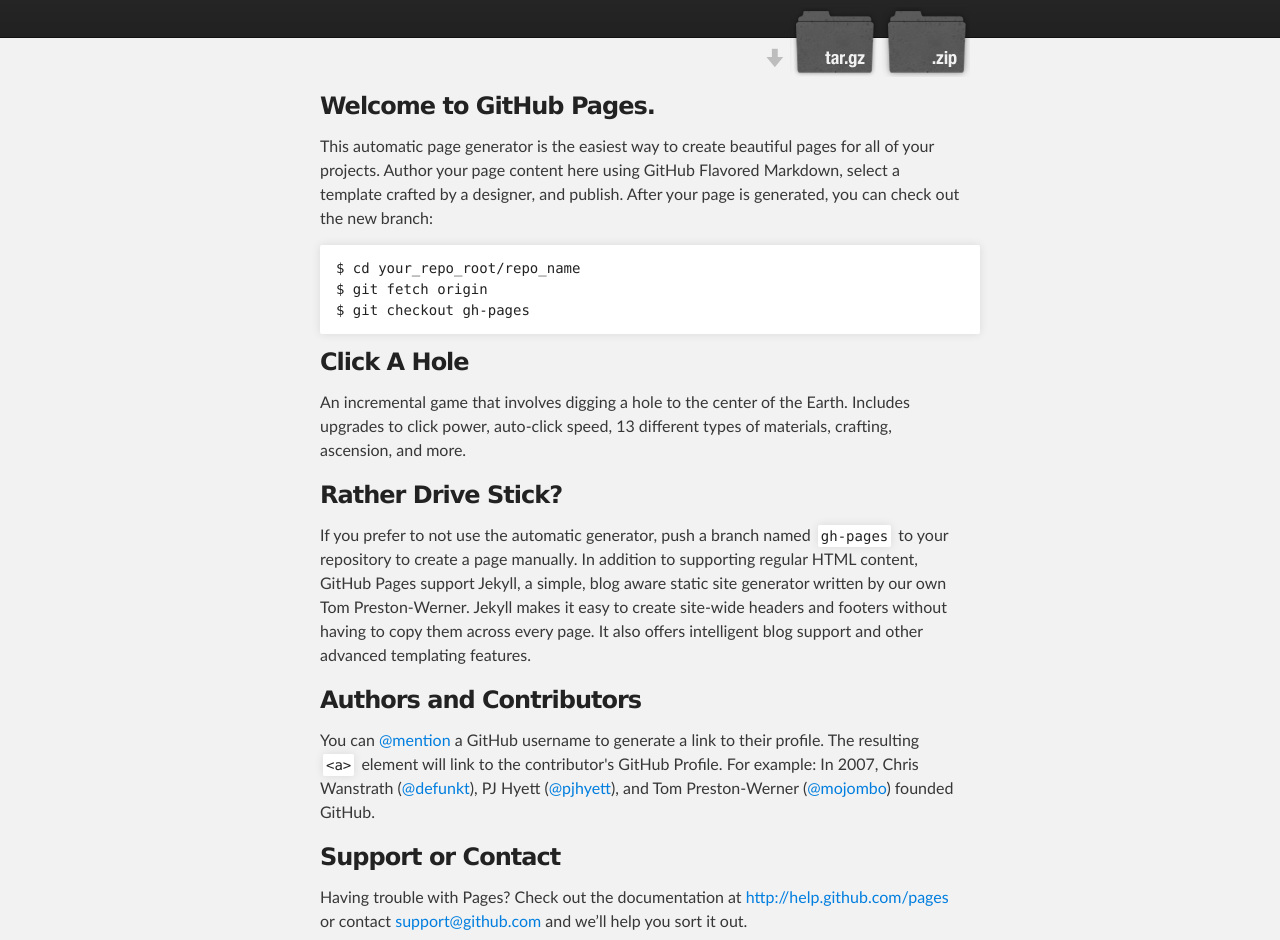
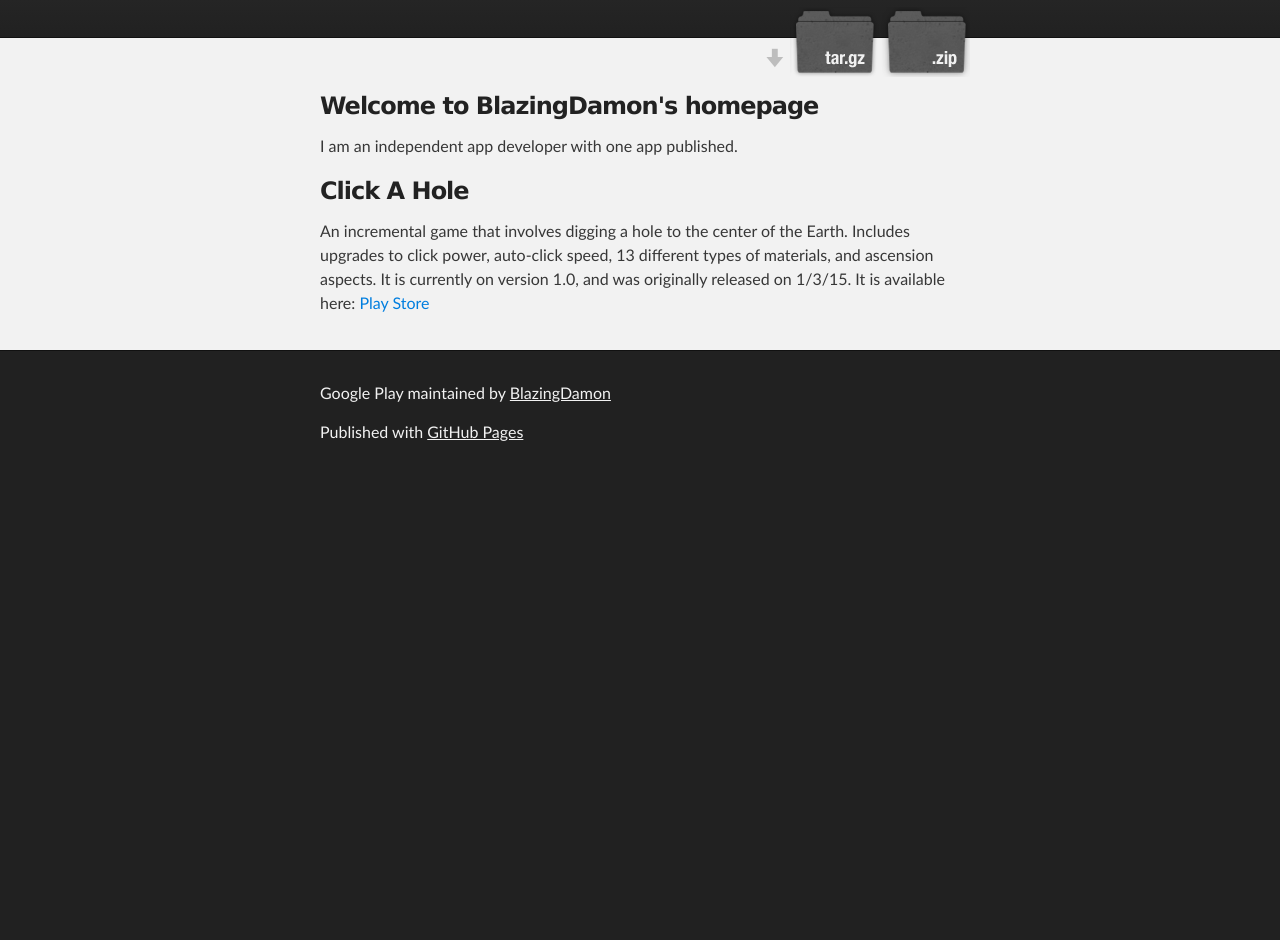
Before and after one commit to BlazingDamon/googleplay, a plain HTML site: page index.html in a window 1280 px wide. Shown: the part 172-1112 px from the top of the page. After the commit the page ends 800 px from the top, so only its background shows below. Drawn offline with Linux system fonts and the light colour scheme.

```diff
--- a/index.html
+++ b/index.html
@@ -4,11 +4,11 @@
   <head>
     <meta charset='utf-8'>
     <meta http-equiv="X-UA-Compatible" content="chrome=1">
-    <meta name="description" content="Googleplay : Information about my Google Play Apps">
+    <meta name="description" content="Google Play : Information about my Google Play Apps">
 
     <link rel="stylesheet" type="text/css" media="screen" href="stylesheets/stylesheet.css">
 
-    <title>Googleplay</title>
+    <title>Google Play</title>
   </head>
 
   <body>
@@ -18,7 +18,7 @@
         <header class="inner">
           <a id="forkme_banner" href="https://github.com/BlazingDamon/googleplay">View on GitHub</a>
 
-          <h1 id="project_title">Googleplay</h1>
+          <h1 id="project_title">Google Play</h1>
           <h2 id="project_tagline">Information about my Google Play Apps</h2>
 
             <section id="downloads">
@@ -32,41 +32,21 @@
     <div id="main_content_wrap" class="outer">
       <section id="main_content" class="inner">
         <h3>
-<a id="welcome-to-github-pages" class="anchor" href="#welcome-to-github-pages" aria-hidden="true"><span class="octicon octicon-link"></span></a>Welcome to GitHub Pages.</h3>
+<a id="welcome-to-blazingdamons-homepage" class="anchor" href="#welcome-to-blazingdamons-homepage" aria-hidden="true"><span class="octicon octicon-link"></span></a>Welcome to BlazingDamon's homepage</h3>
 
-<p>This automatic page generator is the easiest way to create beautiful pages for all of your projects. Author your page content here using GitHub Flavored Markdown, select a template crafted by a designer, and publish. After your page is generated, you can check out the new branch:</p>
-
-<pre><code>$ cd your_repo_root/repo_name
-$ git fetch origin
-$ git checkout gh-pages
-</code></pre>
+<p>I am an independent app developer with one app published.</p>
 
 <h3>
 <a id="click-a-hole" class="anchor" href="#click-a-hole" aria-hidden="true"><span class="octicon octicon-link"></span></a>Click A Hole</h3>
 
-<p>An incremental game that involves digging a hole to the center of the Earth. Includes upgrades to click power, auto-click speed, 13 different types of materials, crafting, ascension, and more.</p>
-
-<h3>
-<a id="rather-drive-stick" class="anchor" href="#rather-drive-stick" aria-hidden="true"><span class="octicon octicon-link"></span></a>Rather Drive Stick?</h3>
-
-<p>If you prefer to not use the automatic generator, push a branch named <code>gh-pages</code> to your repository to create a page manually. In addition to supporting regular HTML content, GitHub Pages support Jekyll, a simple, blog aware static site generator written by our own Tom Preston-Werner. Jekyll makes it easy to create site-wide headers and footers without having to copy them across every page. It also offers intelligent blog support and other advanced templating features.</p>
-
-<h3>
-<a id="authors-and-contributors" class="anchor" href="#authors-and-contributors" aria-hidden="true"><span class="octicon octicon-link"></span></a>Authors and Contributors</h3>
-
-<p>You can <a href="https://github.com/blog/821" class="user-mention">@mention</a> a GitHub username to generate a link to their profile. The resulting <code>&lt;a&gt;</code> element will link to the contributor's GitHub Profile. For example: In 2007, Chris Wanstrath (<a href="https://github.com/defunkt" class="user-mention">@defunkt</a>), PJ Hyett (<a href="https://github.com/pjhyett" class="user-mention">@pjhyett</a>), and Tom Preston-Werner (<a href="https://github.com/mojombo" class="user-mention">@mojombo</a>) founded GitHub.</p>
-
-<h3>
-<a id="support-or-contact" class="anchor" href="#support-or-contact" aria-hidden="true"><span class="octicon octicon-link"></span></a>Support or Contact</h3>
-
-<p>Having trouble with Pages? Check out the documentation at <a href="http://help.github.com/pages">http://help.github.com/pages</a> or contact <a href="mailto:support@github.com">support@github.com</a> and we’ll help you sort it out.</p>
+<p>An incremental game that involves digging a hole to the center of the Earth. Includes upgrades to click power, auto-click speed, 13 different types of materials, and ascension aspects. It is currently on version 1.0, and was originally released on 1/3/15. It is available here: <a href="https://play.google.com">Play Store</a></p>
       </section>
     </div>
 
     <!-- FOOTER  -->
     <div id="footer_wrap" class="outer">
       <footer class="inner">
-        <p class="copyright">Googleplay maintained by <a href="https://github.com/BlazingDamon">BlazingDamon</a></p>
+        <p class="copyright">Google Play maintained by <a href="https://github.com/BlazingDamon">BlazingDamon</a></p>
         <p>Published with <a href="http://pages.github.com">GitHub Pages</a></p>
       </footer>
     </div>
```
Also changed, not shown: params.json (+1 -1 lines).
